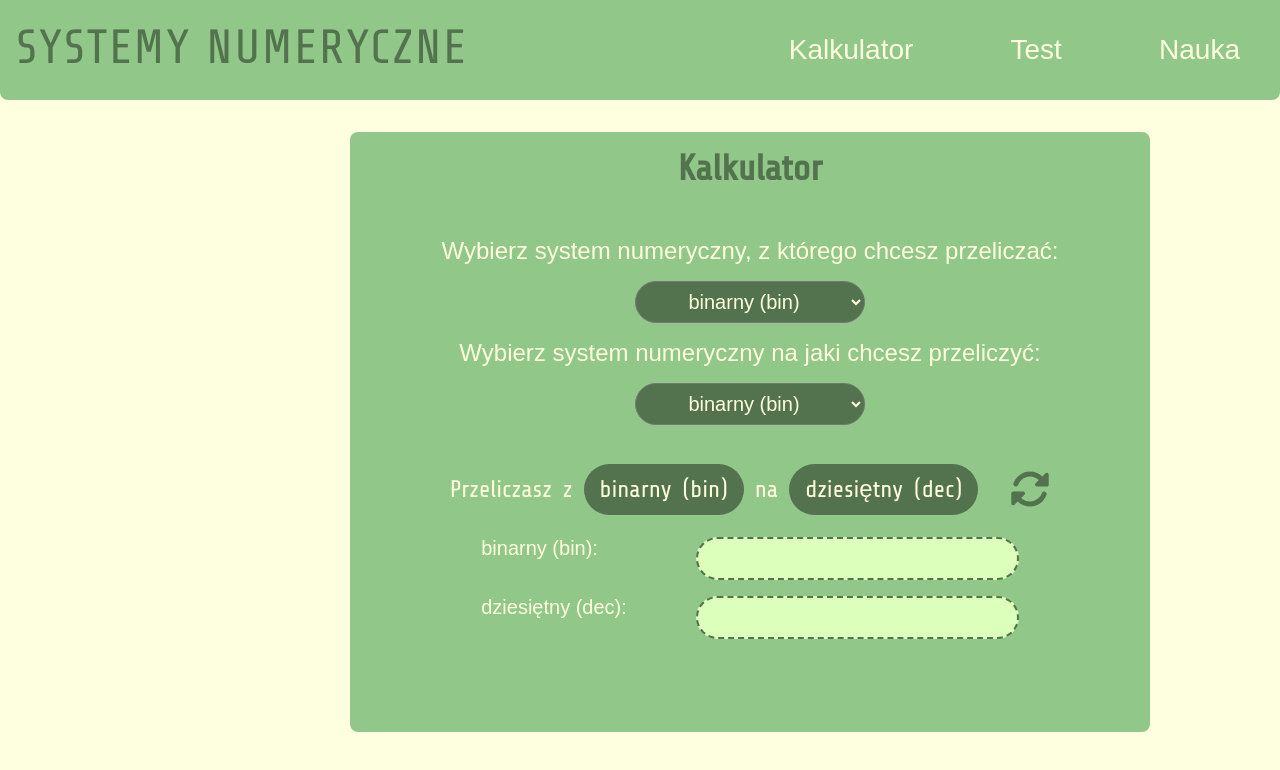
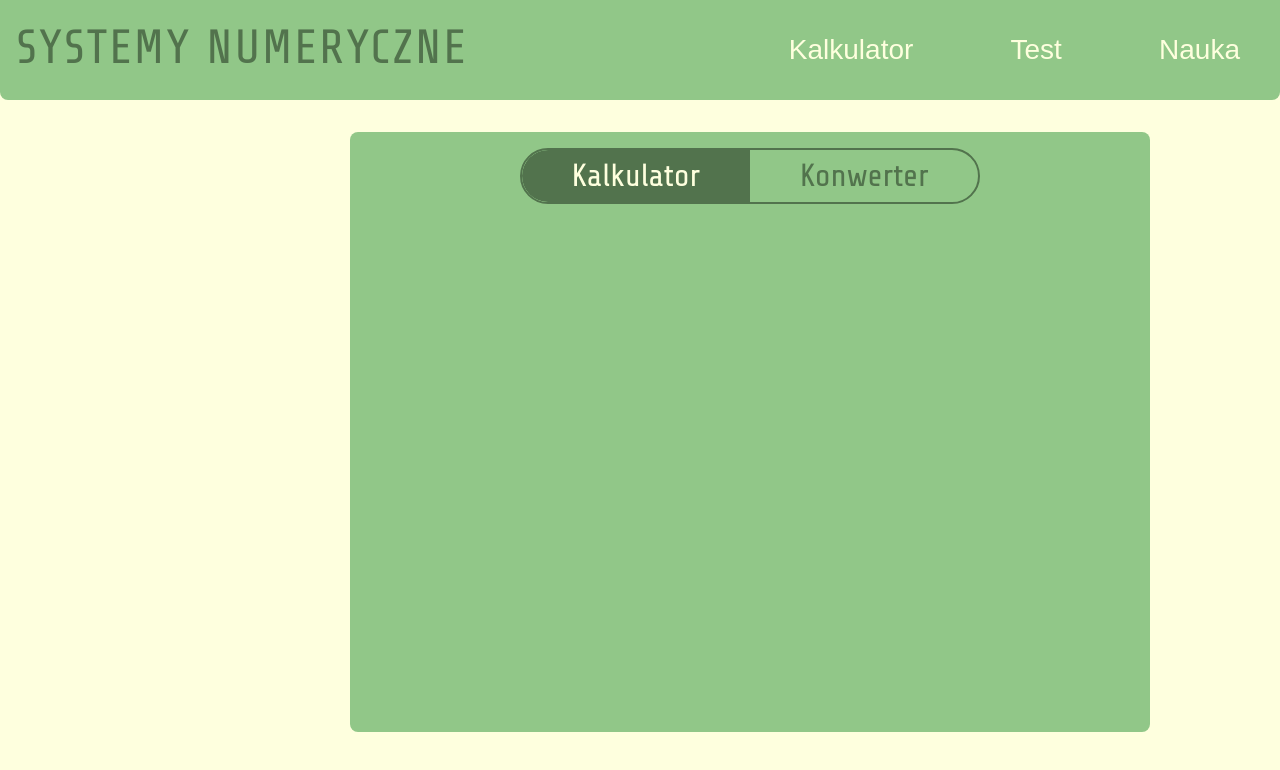
Before and after one commit to neyluu/Numeric-systems, a plain HTML site: page calculator.html in a window 1280 px wide. Shown: the top 770 px of the page. Drawn offline with Linux system fonts and the light colour scheme; a web font is replaced by a local one.

Commit message:
calculator new version

```diff
--- a/calculator.html
+++ b/calculator.html
@@ -7,9 +7,11 @@
     <title>Systemy numeryczne</title>
 
     <link rel="stylesheet" href="scss/main.css">
+
+    <script src="js/calculatorModeSwitch.js" defer></script>
 </head>
 <body>
-    <header>
+    <header class="page-header">
         <h1>
             <a href="index.html">SYSTEMY NUMERYCZNE</a>
         </h1>
@@ -22,7 +24,26 @@
 
     <main>
         <div class="calculator">
-            <h2 class="calculator__title">Kalkulator</h2>
+            <header class="calculator__header">
+                <input type="radio" name="mode" id="calculator" checked>
+                <label for="calculator" class="calc">Kalkulator</label>
+
+                <input type="radio" name="mode" id="converter">
+                <label for="converter" class="converter">Konwerter</label>
+
+                <div class="calculator__header--tab"> </div>
+            </header>
+
+
+
+
+
+
+
+
+
+            <!-- OLD VERSION -->
+            <!-- <h2 class="calculator__title">Kalkulator</h2>
 
             <div class="calculator__choose">
                 <div class="calculator__choose--from">
@@ -67,7 +88,7 @@
                     <label for="output-number" class="result__label">dziesiętny (dec):</label>
                     <input type="number" name="output-number" id="output-number" class="result__field">
                 </div>
-            </div>
+            </div> -->
         </div>
     </main>
 
--- /dev/null
+++ b/js/calculatorModeSwitch.js
@@ -0,0 +1,22 @@
+const calculatorButton = document.querySelector(".calc")
+const converterButton = document.querySelector(".convert")
+const backgroundLeft = document.querySelector(".option-cal")
+const backgroundRight = document.querySelector(".option-con")
+
+
+
+
+
+// if(document.querySelector("#calculator").checked)
+// {
+//      backgroundLeft.style.backgroundColor = "#52734D";
+// }
+
+// calculatorButton.addEventListener("click", () => {
+//     backgroundLeft.style.backgroundColor = "#52734D";
+//     backgroundRight.style.backgroundColor = "#91C788"
+// })
+// converterButton.addEventListener("click", () => {
+//     backgroundLeft.style.backgroundColor = "#91C788"
+//     backgroundRight.style.backgroundColor = "#52734D";
+// })
--- a/scss/_calculator.scss
+++ b/scss/_calculator.scss
@@ -5,128 +5,233 @@
     height: 100%;
     margin-inline: auto;
     padding: 1rem;
-
     background-color: $green-400;
     border-radius: $br-radius-200;
 
-    &__title {
-        font-family: 'Share Tech', sans-serif;
-        text-align: center;
-        font-size: $f-size-800;
-        color: $green-600;
+    &__header {
+        width: 60%;
+        height: 3.5rem;
+        padding: 0;
+        overflow: hidden;
+        border: 2px solid $green-600;
+        border-radius: $br-radius-800;
+        margin-inline: auto;
+        display: flex;
+        position: relative;
+
+        $moveAnimation: .3s ease-in-out;
+
+        input {
+            display: none;
         }
 
-    &__label {
-        font-size: $f-size-500;
-        font-family: 'M PLUS 2', sans-serif;
-        text-align: center;
+        input#calculator {
+            &:checked ~ label.calc {
                 color: $yellow-400;
-        padding: 1rem;
+                transition: $moveAnimation;
+            }
         }
 
-    &__select {
-        width: 30%;
+        input#converter {
+            &:checked ~ .calculator__header--tab {
+                left: 50%;
+                border-radius: 0 $br-radius-800 $br-radius-800 0;
+            }
+
+            &:checked ~ label.converter {
+                color: $yellow-400;
+                transition: $moveAnimation;
+            }
+        }
+
+        label {
+            width: 50%;
+            height: 100%;
+
             padding: .5rem;
-        border-radius: $br-radius-800;
-        margin-inline: auto;
-        font-size: $f-size-400;
-        text-align: center;
+            display: grid;
+            place-content: center;
 
+            font-family: 'Share Tech', sans-serif;
+            font-size: $f-size-700;
+            color: $green-600;
+            z-index: 1;
+            transition: color $moveAnimation;
+            &:hover {
+                cursor: pointer;
+                color: $green-800;
+                transition: color .1s;
+            }
+        }
+
+        &--tab {
+            width: 50%;
+            height: 100%;
+            position: absolute;
+            left: 0;
+            bottom: 0;
+            z-index: 0;
             background-color: $green-600;
-        color: $yellow-400;
+            border-radius: $br-radius-800 0 0 $br-radius-800;
+            transition: $moveAnimation;
         }
 
 
-    &__choose {
-        margin-top: 2rem;
-        margin-bottom: 2rem;
 
-        &--from, &--for {
-            display: flex;
-            flex-direction: column;
-        }
-    }
 
-    .converting-info {
-        display: flex;
-        align-items: center;
-        justify-content: center;
-        height: 4rem;
-        gap: 2rem;
 
-        &__title {
-            font-family: 'Share Tech', sans-serif;
-            color: $yellow-400;
-            font-size: $f-size-500;
-            text-align: center;
-            word-spacing: .3rem;
 
-            &--option {
-                background-color: $green-600;
-                color: $yellow-400;
-                padding: .75rem 1rem;
-                border-radius: $br-radius-800;
 
-                &:hover {
-                    // background-color: $green-800;
-                    // transition: all .1s ease-in;
-                    cursor: default;
-                }
+        // &--option {
+        //     width: 50%;
+        //     height: 100%;
+        //     z-index: 1;
+        //     input {
+        //         display: none;
 
-                // &:not(:hover) {
-                //     transition: all .1s ease-in;
+        //         &:checked ~ label {
+        //             color: $yellow-400;
+        //             background-color: $green-600;
+        //         }
+        //     }
+
+        //     label {
+        //         display: block;
+        //         width: 100%;
+        //         padding: .5rem;
+        //         font-family: 'Share Tech', sans-serif;
+        //         font-size: $f-size-600 * 1.2;
+        //         text-align: center;
+        //         color: $green-600;
+
+        //         &:hover {
+        //             cursor: pointer;
+        //         }
+        //     }
         // }
-            }
     }
 
 
-        &__exchange-button {
-            border: none;
-            height: 40px;
-            width: 40px;
-            background-color: $green-600;
-            mask: url("../svg/exchange_icon.svg") no-repeat center;
 
-            &:hover {
-                transform: scale(1.15) rotateZ(45deg);
-                background-color: $green-800;
-                cursor: pointer;
-                transition: all .2s;
+
+    // &__title {
+    //     font-family: 'Share Tech', sans-serif;
+    //     text-align: center;
+    //     font-size: $f-size-800;
+    //     color: $green-600;
+    // }
+
+    // &__label {
+    //     font-size: $f-size-500;
+    //     font-family: 'M PLUS 2', sans-serif;
+    //     text-align: center;
+    //     color: $yellow-400;
+    //     padding: 1rem;
+    // }
+
+    // &__select {
+    //     width: 30%;
+    //     padding: .5rem;
+    //     border-radius: $br-radius-800;
+    //     margin-inline: auto;
+    //     font-size: $f-size-400;
+    //     text-align: center;
+
+    //     background-color: $green-600;
+    //     color: $yellow-400;
+    // }
+
+
+    // &__choose {
+    //     margin-top: 2rem;
+    //     margin-bottom: 2rem;
+
+    //     &--from, &--for {
+    //         display: flex;
+    //         flex-direction: column;
+    //     }
+    // }
+
+    // .converting-info {
+    //     display: flex;
+    //     align-items: center;
+    //     justify-content: center;
+    //     height: 4rem;
+    //     gap: 2rem;
+
+    //     &__title {
+    //         font-family: 'Share Tech', sans-serif;
+    //         color: $yellow-400;
+    //         font-size: $f-size-500;
+    //         text-align: center;
+    //         word-spacing: .3rem;
+
+    //         &--option {
+    //             background-color: $green-600;
+    //             color: $yellow-400;
+    //             padding: .75rem 1rem;
+    //             border-radius: $br-radius-800;
+
+    //             &:hover {
+    //                 // background-color: $green-800;
+    //                 // transition: all .1s ease-in;
+    //                 cursor: default;
+    //             }
+
+    //             // &:not(:hover) {
+    //             //     transition: all .1s ease-in;
+    //             // }
+    //         }
+    //     }
+
+
+    //     &__exchange-button {
+    //         border: none;
+    //         height: 40px;
+    //         width: 40px;
+    //         background-color: $green-600;
+    //         mask: url("../svg/exchange_icon.svg") no-repeat center;
+
+    //         &:hover {
+    //             transform: scale(1.15) rotateZ(45deg);
+    //             background-color: $green-800;
+    //             cursor: pointer;
+    //             transition: all .2s;
+    //         }
+    //         &:not(:hover) {
+    //             transition: all .2s;
+    //         }
+    //     }
+    // }
+
+    // .result {
+    //     display: flex;
+    //     flex-direction: column;
+    //     align-items: center;
+    //     gap: 1rem;
+
+    //     margin-top: 1rem;
+
+    //     &__label {
+    //         color: $yellow-400;
+    //         font-size: $f-size-400;
+    //         font-family: 'M PLUS 2', sans-serif;
+    //     }
+
+    //     &__field {
+    //         padding: .5rem;
+    //         width: 60%;
+    //         border-radius: $br-radius-800;
+    //         border: 2px dashed $green-600;
+    //         background-color: $green-200;
+    //         font-size: $f-size-400;
+    //         font-family: 'Share Tech', sans-serif;
+    //     }
+
+    //     &__input, &__output {
+    //         width: 70%;
+    //         display: flex;
+    //         justify-content: space-between;
+    //     }
+    // }
 }
-            &:not(:hover) {
-                transition: all .2s;
-            }
-        }
-    }
-
-    .result {
-        display: flex;
-        flex-direction: column;
-        align-items: center;
-        gap: 1rem;
-
-        margin-top: 1rem;
-
-        &__label {
-            color: $yellow-400;
-            font-size: $f-size-400;
-            font-family: 'M PLUS 2', sans-serif;
-        }
-
-        &__field {
-            padding: .5rem;
-            width: 60%;
-            border-radius: $br-radius-800;
-            border: 2px dashed $green-600;
-            background-color: $green-200;
-            font-size: $f-size-400;
-            font-family: 'Share Tech', sans-serif;
-        }
-
-        &__input, &__output {
-            width: 70%;
-            display: flex;
-            justify-content: space-between;
-        }
-    }
-}
--- a/scss/_header.scss
+++ b/scss/_header.scss
@@ -1,6 +1,6 @@
 @use './variables' as *;
 
-header {
+.page-header {
 	max-width: 1500px;
 	height: 100px;
 	border-radius: 0 0 $br-radius-200 $br-radius-200;
--- a/scss/_variables.scss
+++ b/scss/_variables.scss
@@ -10,4 +10,5 @@ $br-radius-800: 3rem;
 $f-size-400: 1.25rem;
 $f-size-500: 1.5rem;
 $f-size-600: 1.75rem;
+$f-size-700: 2rem;
 $f-size-800: 2.25rem;
```
Also changed, not shown: index.html (+1 -1 lines), scss/main.css, 1 other file. Lines whose indentation alone changed are shown as unchanged.
